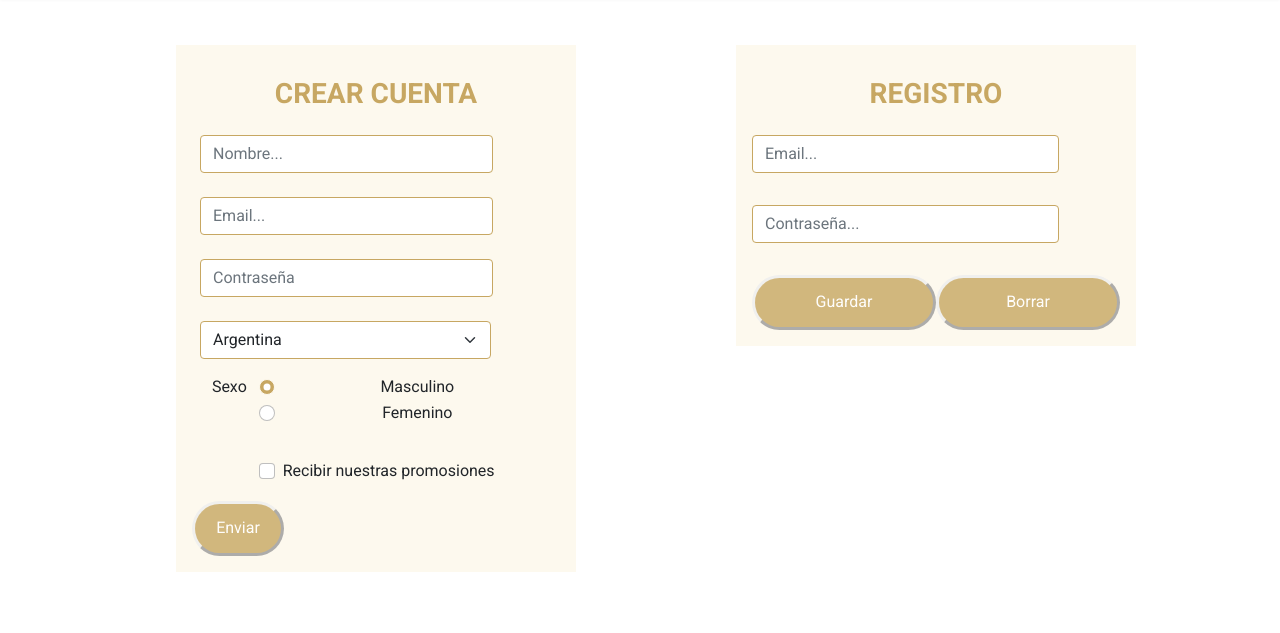
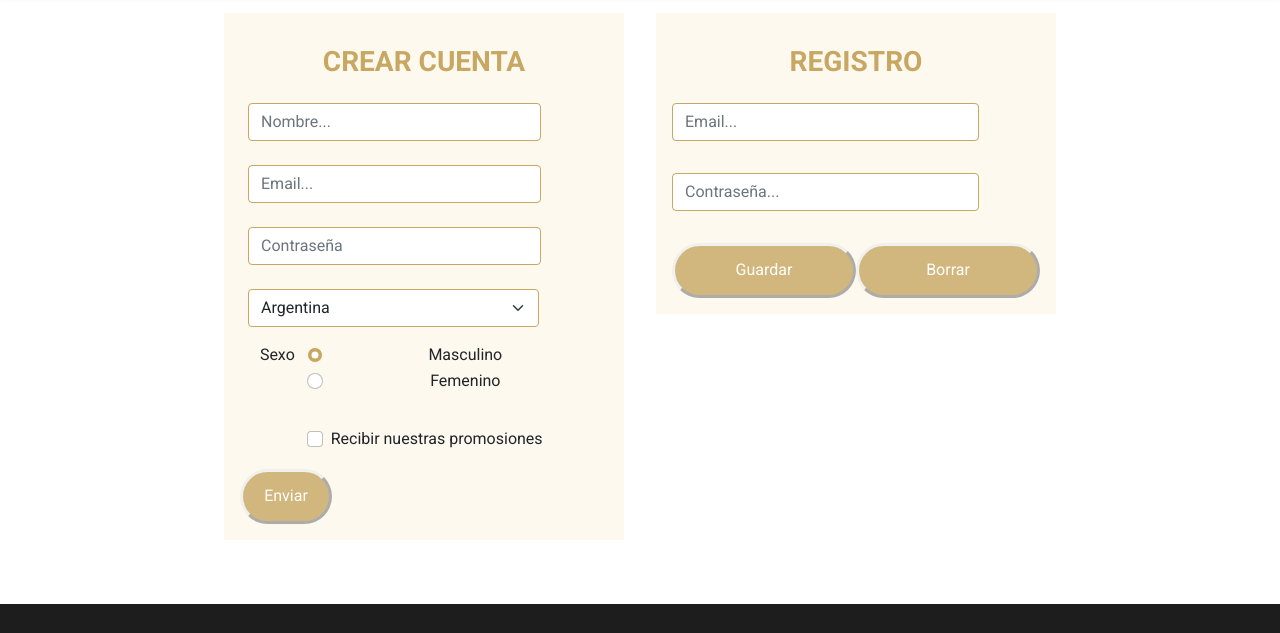
Before and after one commit to lubritos/proyecto-joyas, a website: page pages/cuenta.html in a window 1280 px wide. Shown: the part 102-735 px from the top of the page. Drawn offline with Linux system fonts and the light colour scheme.

Commit message:
modificando pagina cuenta

```diff
--- a/pages/cuenta.html
+++ b/pages/cuenta.html
@@ -74,7 +74,7 @@
         </nav>
         <!--Fin nav-->
     </header>
-    <section class="cuentaRegistro d-flex flex-wrap justify-content-evenly p-3 m-3 w-100">
+    <section class="cuentaRegistro d-flex flex-wrap justify-content-center w-100">
         <article id="cuenta" class="d-flex h-100 m-3">
             <!--Inicio form-->
             <form action="#" method="POST" id="formCuenta"class="d-flex flex-column text-center mt-3 p-3 w-100">
```
Also changed, not shown: index.html (+0 -3 lines).
